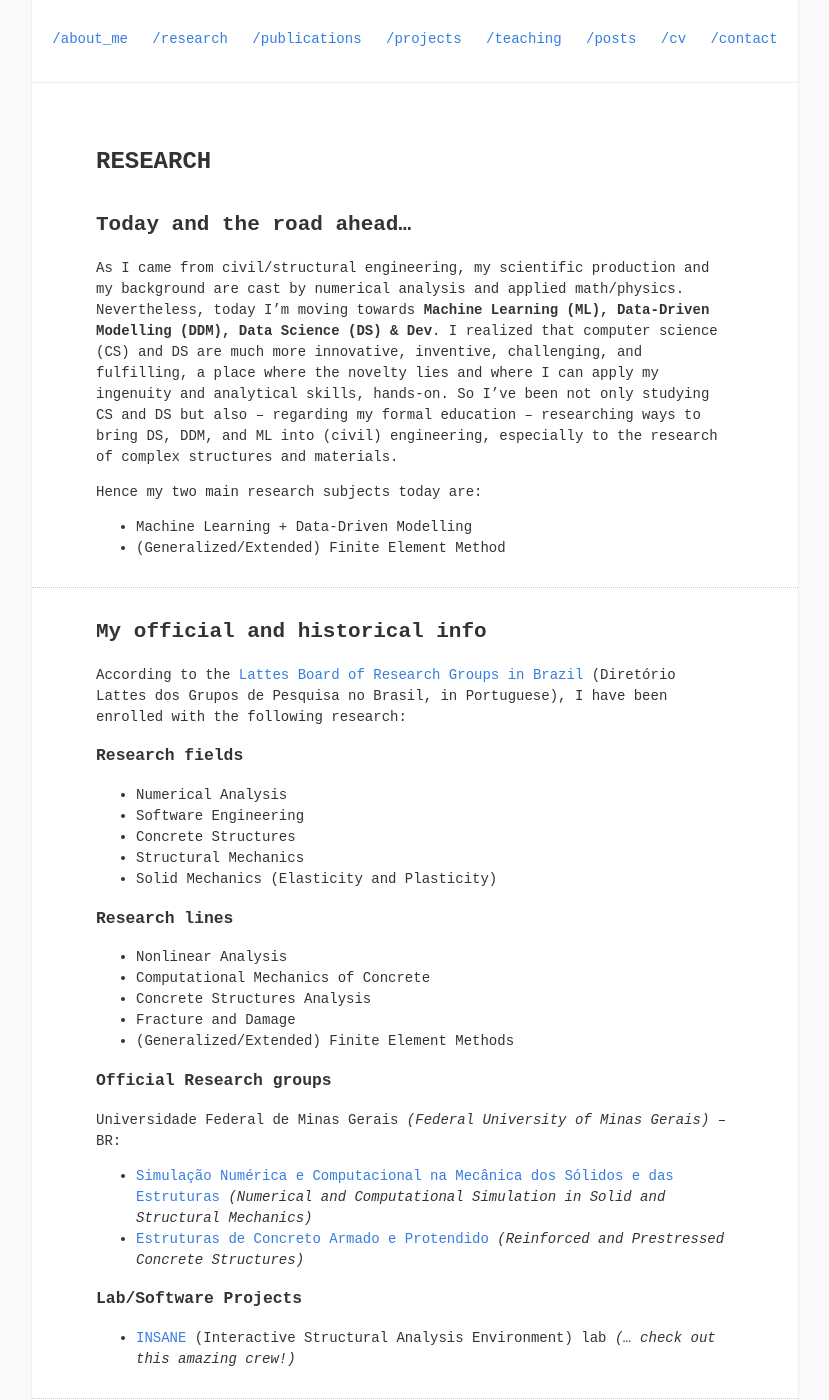
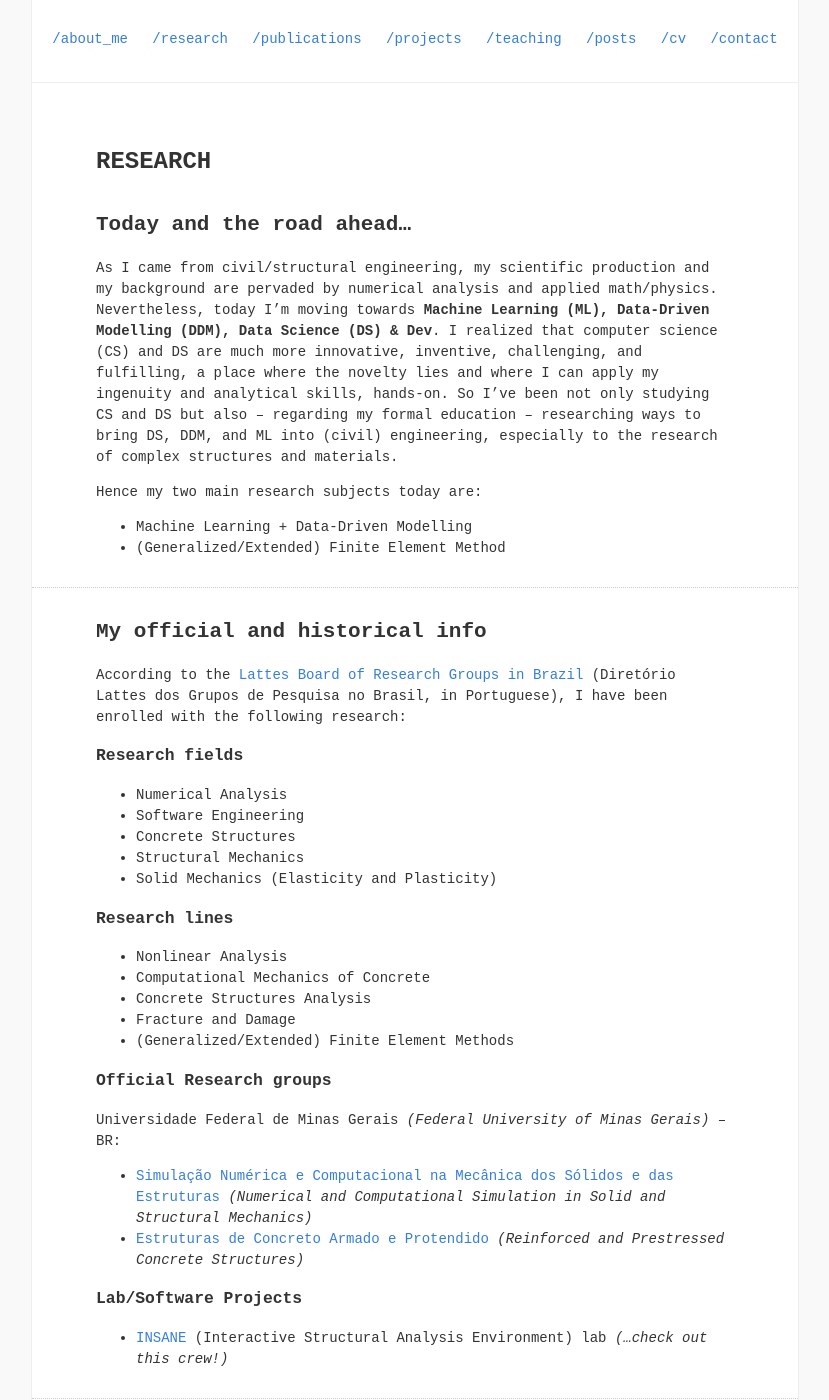
Before and after one commit to hasmonteiro/hasmonteiro.github.io, a Jekyll site: the page built from _pages/research.md, in a window 1280 px wide and 1400 px high, scrolled down 208 px. Shown: the whole window, without its empty margins (225-1054 px from the left). Built offline with Jekyll 4.4.1, drawn with Linux system fonts in a browser that asks for light colours; nearby versions of some CDN libraries.

Commit message:
update research, contact

```diff
--- a/_pages/research.md
+++ b/_pages/research.md
@@ -5,7 +5,7 @@ permalink: /research
 
 ## Today and the road ahead...
 
-As I came from civil/structural engineering, my scientific production and my background are cast by numerical analysis and applied math/physics. Nevertheless, today I’m moving towards __Machine Learning (ML), Data-Driven Modelling (DDM), Data Science (DS) & Dev__. I realized that computer science (CS) and DS are much more innovative, inventive, challenging, and fulfilling, a place where the novelty lies and where I can apply my ingenuity and analytical skills, hands-on. So I’ve been not only studying CS and DS but also – regarding my formal education – researching ways to bring DS, DDM, and ML into (civil) engineering, especially to the research of complex structures and materials.
+As I came from civil/structural engineering, my scientific production and my background are pervaded by numerical analysis and applied math/physics. Nevertheless, today I’m moving towards __Machine Learning (ML), Data-Driven Modelling (DDM), Data Science (DS) & Dev__. I realized that computer science (CS) and DS are much more innovative, inventive, challenging, and fulfilling, a place where the novelty lies and where I can apply my ingenuity and analytical skills, hands-on. So I’ve been not only studying CS and DS but also – regarding my formal education – researching ways to bring DS, DDM, and ML into (civil) engineering, especially to the research of complex structures and materials.
 
 Hence my two main research subjects today are:
 
@@ -42,7 +42,7 @@ Universidade Federal de Minas Gerais _(Federal University of Minas Gerais)_ -- B
 
 ### Lab/Software Projects
 
-- [INSANE](https://www.insane.dees.ufmg.br/en/home/) (Interactive Structural Analysis Environment) lab _(... check out this amazing crew!)_
+- [INSANE](https://www.insane.dees.ufmg.br/en/home/) (Interactive Structural Analysis Environment) lab _(...check out this crew!)_
 
 ______________________________________________________________________________________
 ## Snippets
```
Also changed, not shown: _pages/contact.md (+9 -7 lines).
